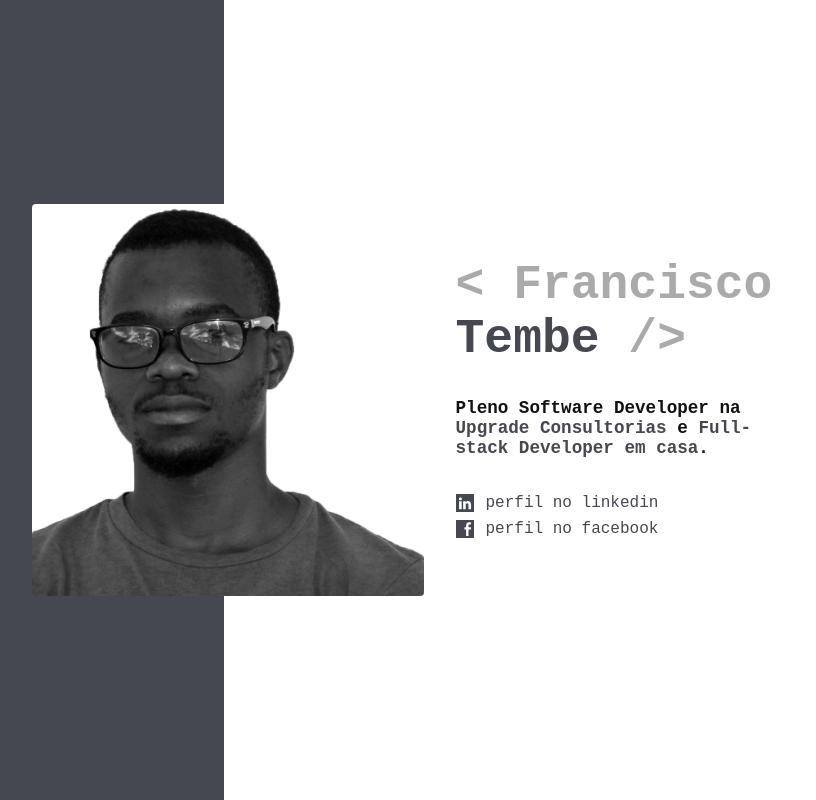
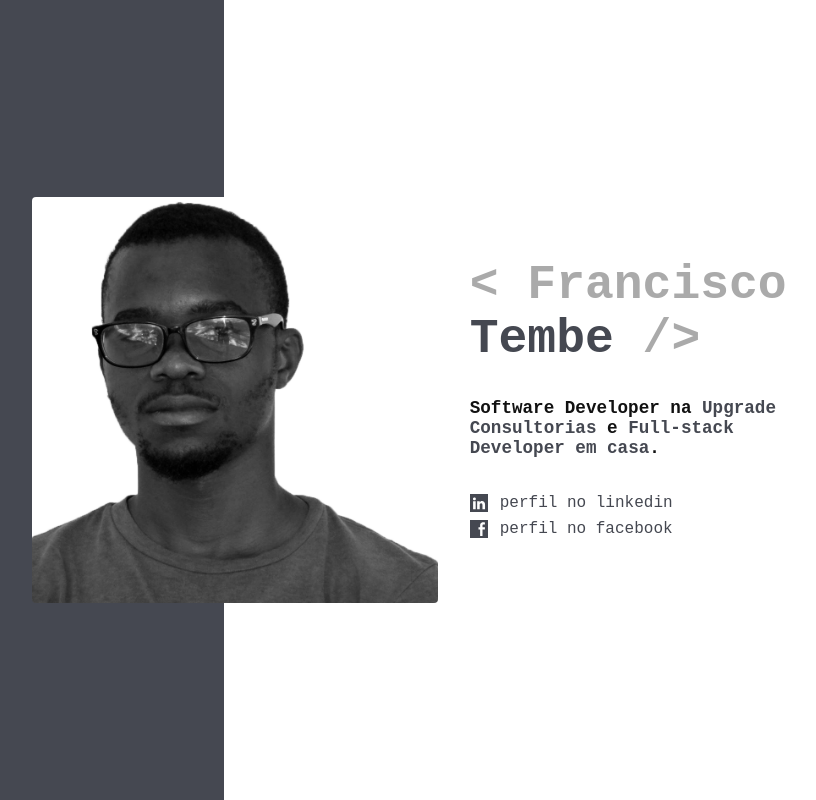
Before and after one commit to FTembe/francisco-tembe, a plain HTML site: page index.html in a window 1280 px wide. Shown: the whole page, without its empty margins (224-1040 px from the left). Drawn offline with Linux system fonts and the light colour scheme.

Commit message:
Description update

```diff
--- a/index.html
+++ b/index.html
@@ -8,7 +8,7 @@
 
     <!-- Primary Meta Tags -->
     <title>Francisco Tembe — front-back & front-end developer </title>
-    <meta name="title" content="Francisco Tembe front-end">
+    <meta name="title" content="Francisco Tembe - front-back & front-end ">
     <meta name="description" content="">
 
     <!-- Open Graph / Facebook -->
@@ -48,7 +48,7 @@
                 </h1>
 
                 <p class="bio">
-                    Pleno Software Developer na
+                    Software Developer na
                         <span>
                             <a href="http://www.upgconsultorias.com/" target="_blank">Upgrade Consultorias</a>
                         </span>
```
